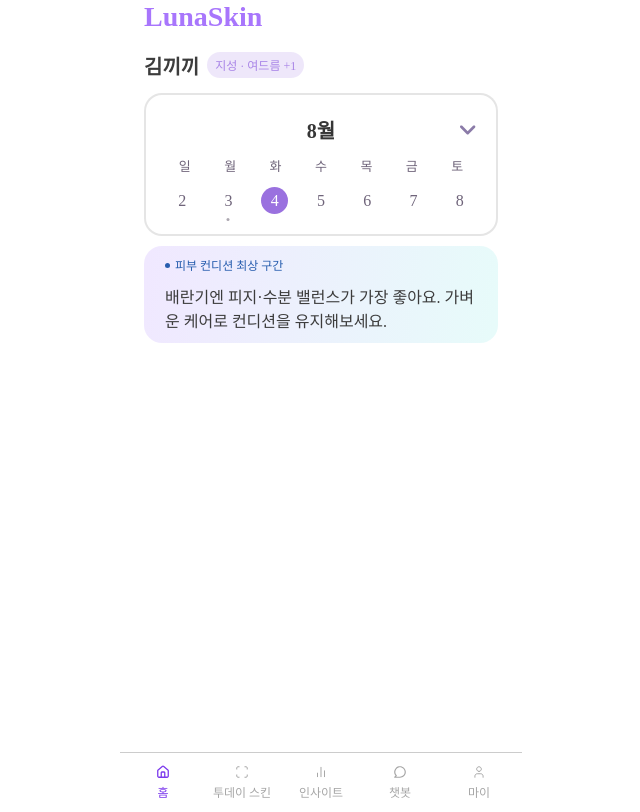
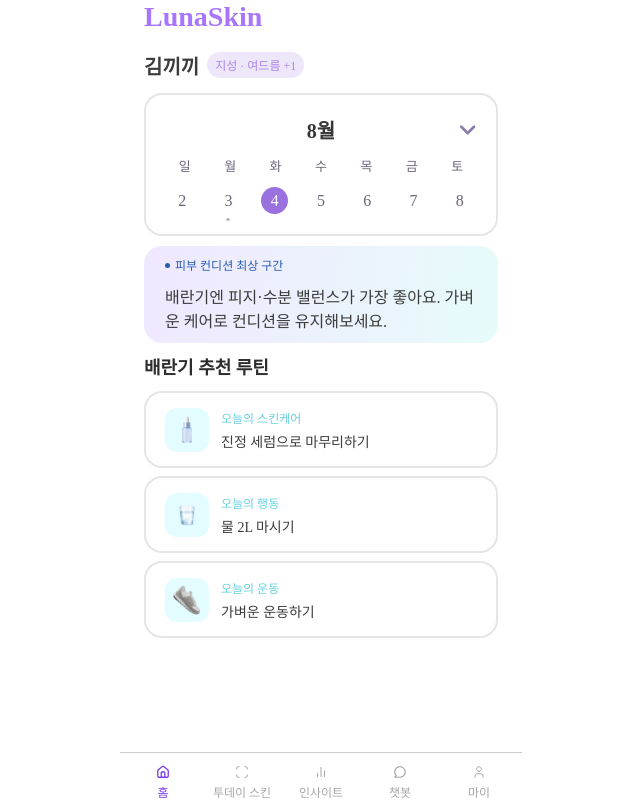
Before and after one commit to Luna-Skin/LunaSkin-FE, a React (Vite) app: page / in a window 1280 px wide. Shown: the whole page, without its empty margins (319-959 px from the left). Built offline with nearby package versions, Linux system fonts and the light colour scheme.

Commit message:
✨ Feat: RoutineSection 홈 화면에 연결

```diff
--- a/src/pages/Home/Home.jsx
+++ b/src/pages/Home/Home.jsx
@@ -3,8 +3,15 @@
 import UserInfo from "../../components/home/UserInfo";
 import CalendarView from "../../components/home/CalendarView";
 import PhaseGuideBanner from "../../components/home/PhaseGuideBanner";
-import { getPhaseForDate } from "../../utils/cyclePhase";
-import { MOCK_USER, MOCK_PERIOD_CYCLES, MOCK_SKIN_RECORDS, PHASE_GUIDE } from "../../mocks/homeMock";
+import RoutineSection from "../../components/home/RoutineSection";
+import { getPhaseForDate, PHASE_LABEL } from "../../utils/cyclePhase";
+import {
+  MOCK_USER,
+  MOCK_PERIOD_CYCLES,
+  MOCK_SKIN_RECORDS,
+  PHASE_GUIDE,
+  PHASE_ROUTINES,
+} from "../../mocks/homeMock";
 
 export default function Home() {
   const today = dayjs().format("YYYY-MM-DD");
@@ -17,6 +24,9 @@
       <UserInfo name={MOCK_USER.name} skinType={MOCK_USER.skinType} skinConcerns={MOCK_USER.skinConcerns} />
       <CalendarView periodCycles={MOCK_PERIOD_CYCLES} skinRecords={MOCK_SKIN_RECORDS} />
       {phaseGuide && <PhaseGuideBanner title={phaseGuide.title} description={phaseGuide.description} />}
+      {currentPhase && (
+        <RoutineSection phaseLabel={PHASE_LABEL[currentPhase]} routines={PHASE_ROUTINES[currentPhase]} />
+      )}
     </div>
   );
 }
```
